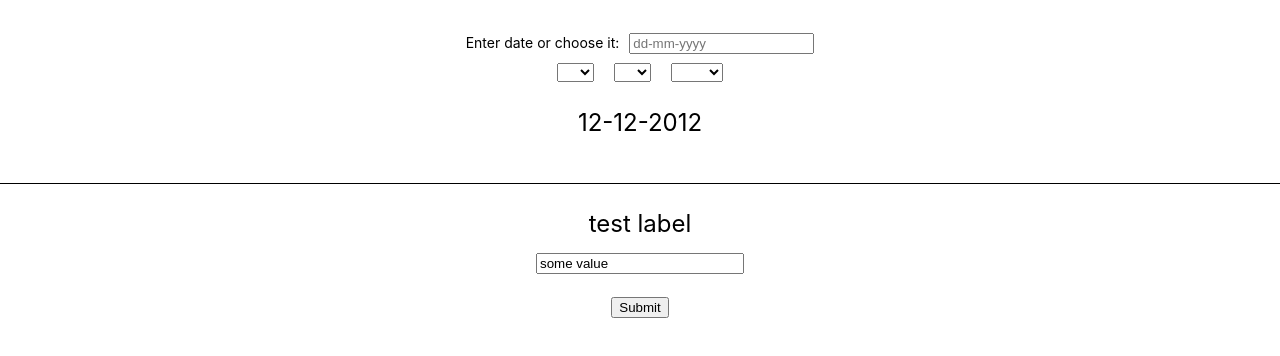
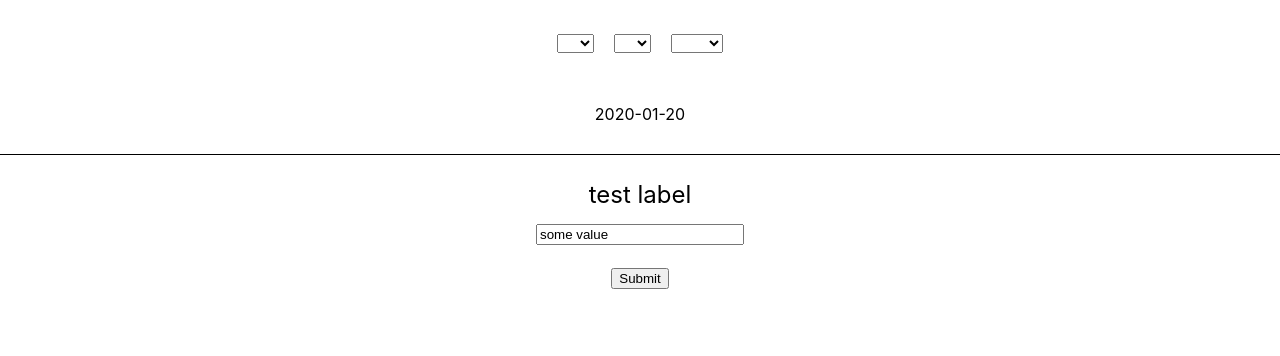
Before and after one commit to daryna-hunko/vseTut, a React (Create React App) app: page / in a window 1280 px wide. Shown: the top 356 px of the page. Built offline with nearby package versions, Linux system fonts and the light colour scheme.

Commit message:
date picker - update

```diff
--- a/src/App.js
+++ b/src/App.js
@@ -9,17 +9,24 @@ const Form = styled.form`
   margin: 25px auto;
   font-size: 24px;
 `;
-
+const OutputDiv = styled.div`
+  height: 25px;
+  text-align: center;
+  padding: 25px 0;
+  border-bottom: 1px solid #000;
+`;
 
 
 
 function App(props) {
   const [controlledValue, setControlledValue] = useState('some value');
-
+  const [birthday, setBirthday] = useState(new Date().toISOString().split('T')[0]); // текущая дата как начальное значение
+  //const isInvalid = isNaN(new Date(birthday)); // true для даты Invalid Date
 
   return (
     <>
-      <DatePicker date={'12-12-2012'}/>
+      <DatePicker date={birthday} onChange={'d'}/>
+      <OutputDiv className="date-picker-output">{birthday}</OutputDiv>
       <Form>
         <FormComp label={'test label'} value={controlledValue} onChange={(e) => setControlledValue(e.target.value)} onClick={() => alert('onClick')}/>
         <input type='submit' value='Submit'/>
--- a/src/DatePicker.js
+++ b/src/DatePicker.js
@@ -7,70 +7,41 @@ const Div = styled.div`
   margin: 0 auto;
   padding: 25px 0;
   font-size: 24px;
-  border-bottom: 1px solid #000;
-`;
-
-const OutputDiv = styled.div`
-  height: 25px;
-  padding: 25px 0;
-`;
-
-const Input = styled.input`
-  margin-left: 10px;
-`;
-const Label = styled.label`
-  font-size: 14px;
 `;
 
 
 
 function DatePicker(props) {
-  const [controlledDays, setControlledDays] = useState(''),
-        [controlledMonthes, setControlledMonthes] = useState(''),
-        [controlledYears, setControlledYears] = useState('');
-        //[controlledDate, setControlledDate] = useState('');
+  let bday = props.date.split('-');
+  const [controlledDays, setControlledDays] = useState(bday[2]),
+        [controlledMonthes, setControlledMonthes] = useState(bday[1]),
+        [controlledYears, setControlledYears] = useState(bday[0]);
   let Days = [];
-  const Monthes = [1,2,3,4,5,6,7,8,9,10,11,12];
+  const Monthes = ['01','02','03','04','05','06','07','08','09','10','11','12'];
   const Years = [];
   for (let i = 2020; i > 1900; i--) {
     Years.push(i);
   }
   for (let i = 1; i <= (daysInMonth(controlledMonthes, controlledYears) || 31); i++) {
-    Days.push(i);
+    (i < 10) ? Days.push('0' + i) : Days.push(i);
   }
-
-  let Date = (validateDate(props.date)) ? props.date : '';
-
 
   return (
     <Div>
-      <Label>
-        Enter date or choose it:
-        <Input className="date-picker-input" placeholder="dd-mm-yyyy" onChange={(e) => {
-          if (validateDate(e.target.value)) {
-            //setControlledDate(e.target.value);
-            document.querySelector('.date-picker-output').innerText = e.target.value;
-          } else {
-            alertErr();
-          }
-        }}/>
-      </Label>
-
       <div>
         <SelectBuilder className='date-select' numbers={Days} onChange={(e) => {
           setControlledDays(e.target.value);
-          outputer(e.target.value, controlledMonthes, controlledYears);
+          outputer(controlledYears,  controlledMonthes, e.target.value);
         }} />
         <SelectBuilder className='month-select' numbers={Monthes} onChange={(e) => {
           setControlledMonthes(e.target.value);
-          outputer(controlledDays, e.target.value, controlledYears);
+          outputer(controlledYears, e.target.value, controlledDays);
         }} />
         <SelectBuilder className='year-select' numbers={Years} onChange={(e) => {
           setControlledYears(e.target.value);
-          outputer(controlledDays, controlledMonthes, e.target.value);
+          outputer(e.target.value, controlledMonthes, controlledDays);
         }} />
       </div>
-      <OutputDiv className="date-picker-output">{Date}</OutputDiv>
     </Div>
   );
 }
@@ -79,8 +50,6 @@ function DatePicker(props) {
 function outputer(a, b, c) {
   if (a.length !== 0 && b.length !== 0 && c.length !== 0) {
     document.querySelector('.date-picker-output').innerText = a + ' ' + b + ' ' + c;
-  } else {
-    alertErr();
   }
 }
 
@@ -88,24 +57,5 @@ function daysInMonth (month = 1, year = 2020) { // Use 1 for January, 2 for Febr
   return +(new Date(year, month, 0).getDate());
 }
 
-function validateDate(date) {
-  let dateFormat = /^(0?[1-9]|[12][0-9]|3[01])[\-](0?[1-9]|1[012])[\-]\d{4}$/;
-  if(date.match(dateFormat)) {
-    const DateArr = date.split('-');
-
-    if (DateArr[2] > 1900 && DateArr[2] <= 2020) {
-      if (DateArr[1] > 0 && DateArr[1] <= 12) {
-        if (DateArr[0] > 0 && DateArr[0] <= daysInMonth (DateArr[1], DateArr[2])) {
-          return true;
-        }
-      }
-    }
-  }
-  return false;
-}
-
-function alertErr() {
-  document.querySelector('.date-picker-output').innerText = 'didn\`t get any valid data';
-}
 
 export default DatePicker;
```
